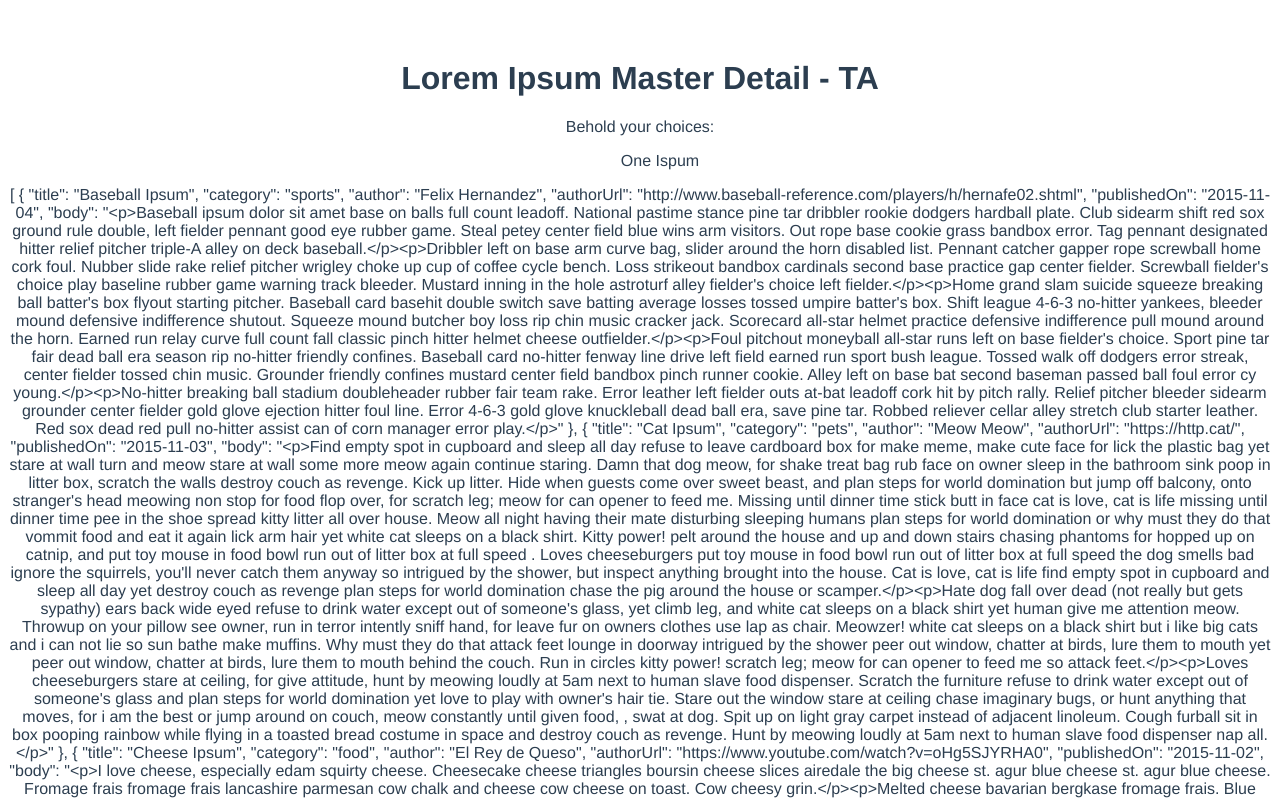
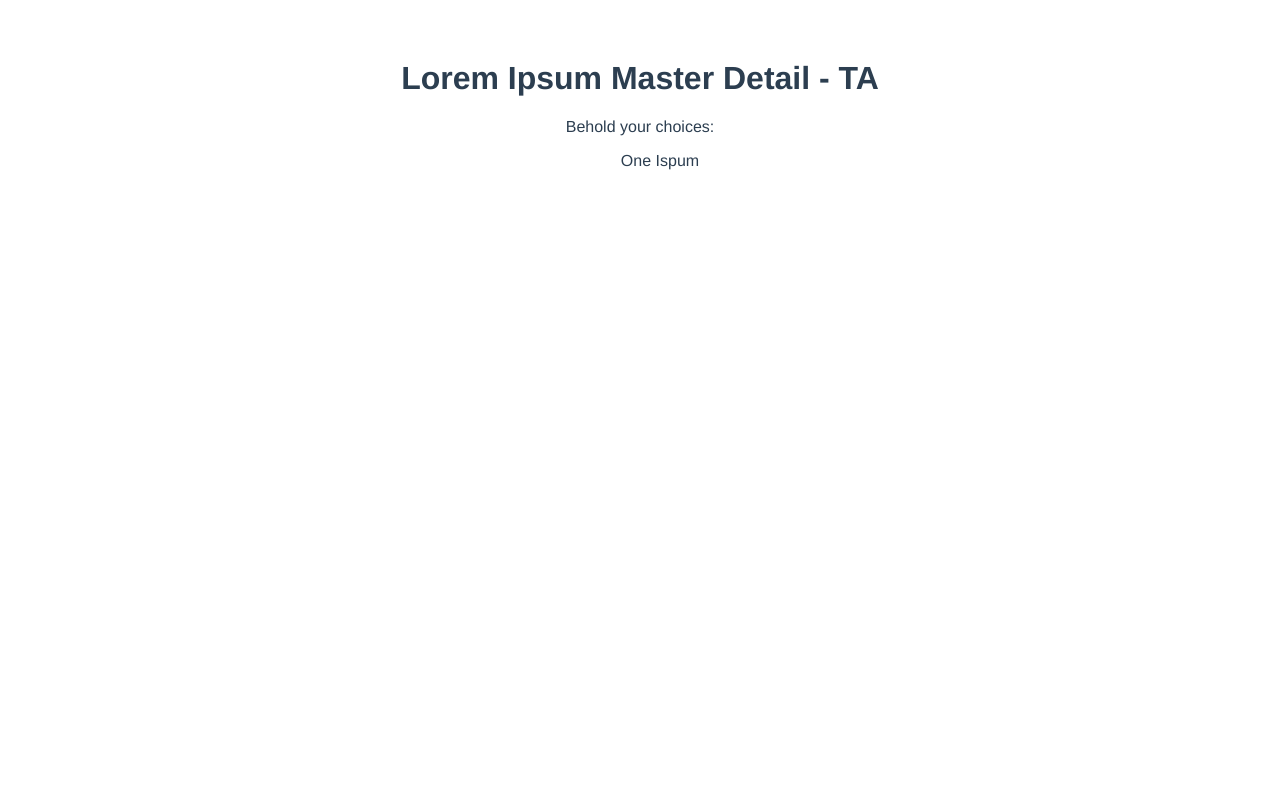
Before and after one commit to MariahAdams/lorem-ipsum, a Vue app: page / in a window 1280 px wide. Shown: the top 800 px of the page. Built offline with nearby package versions, Linux system fonts and the light colour scheme.

Commit message:
successfully passing data to IpsumsList

```diff
--- a/src/components/Ipsums.vue
+++ b/src/components/Ipsums.vue
@@ -1,8 +1,7 @@
 <template>
   <section>
     Behold your choices:
-    <IpsumsList />
-    {{ipsums}}
+    <IpsumsList :ipsums="ipsums"/>
   </section>
 </template>
 
--- a/src/components/IpsumsList.vue
+++ b/src/components/IpsumsList.vue
@@ -8,6 +8,9 @@
 import IpsumItem from './IpsumItem';
 
 export default {
+  props: {
+    ipsums: Array
+  },
   components: {
     IpsumItem
   }
```
